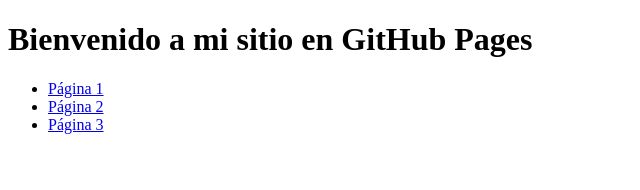
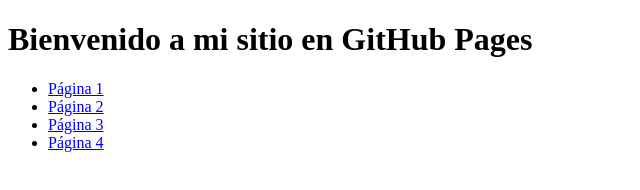
Before and after one commit to kamimartinez/kamimartinez.github.io, a plain HTML site: page index.html in a window 1280 px wide. Shown: the full height of the page, 0-640 px from the left. Drawn offline with Linux system fonts and the light colour scheme.

Commit message:
Update index.html

```diff
--- a/index.html
+++ b/index.html
@@ -12,6 +12,7 @@
         <li><a href="pagina1.html">Página 1</a></li>
         <li><a href="pagina2.html">Página 2</a></li>
         <li><a href="pagina3.html">Página 3</a></li>
+        <li><a href="pagina4.html">Página 4</a></li>
       </ul>
     </nav>
   </body>
```
